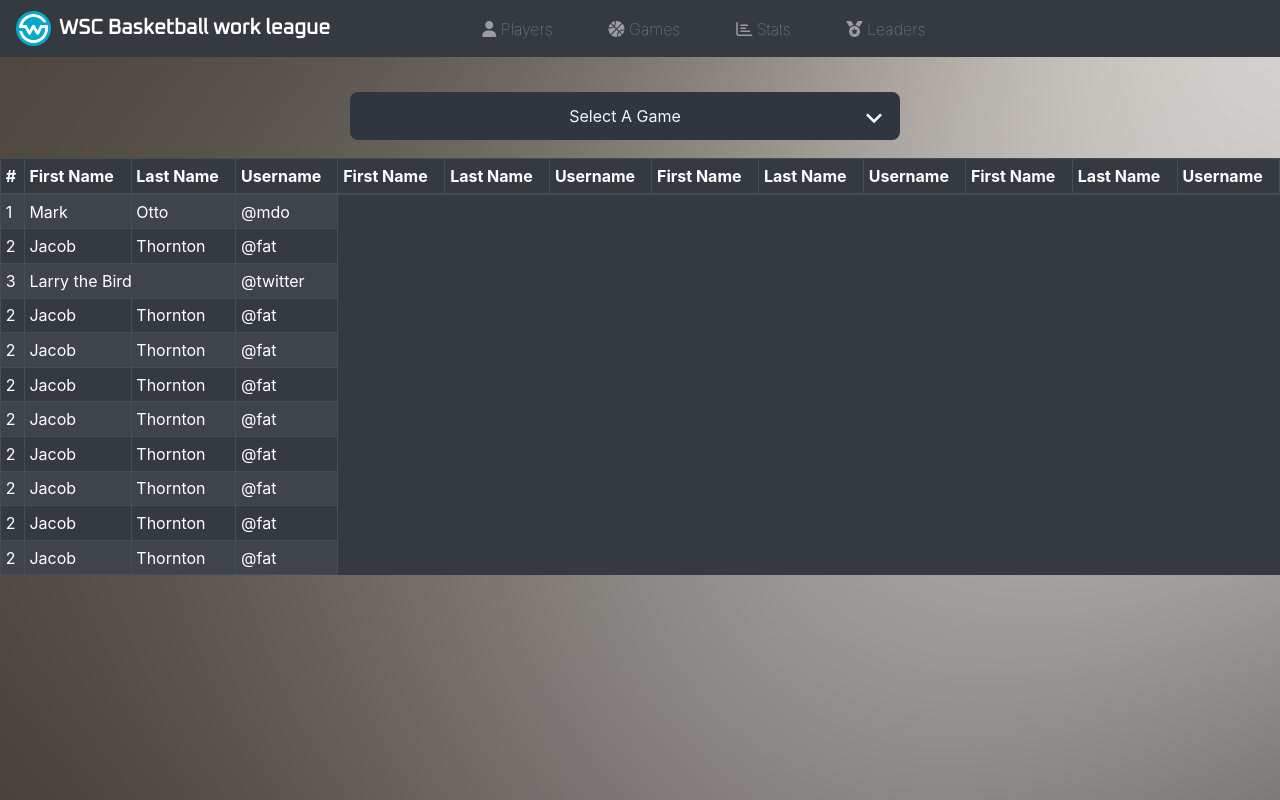
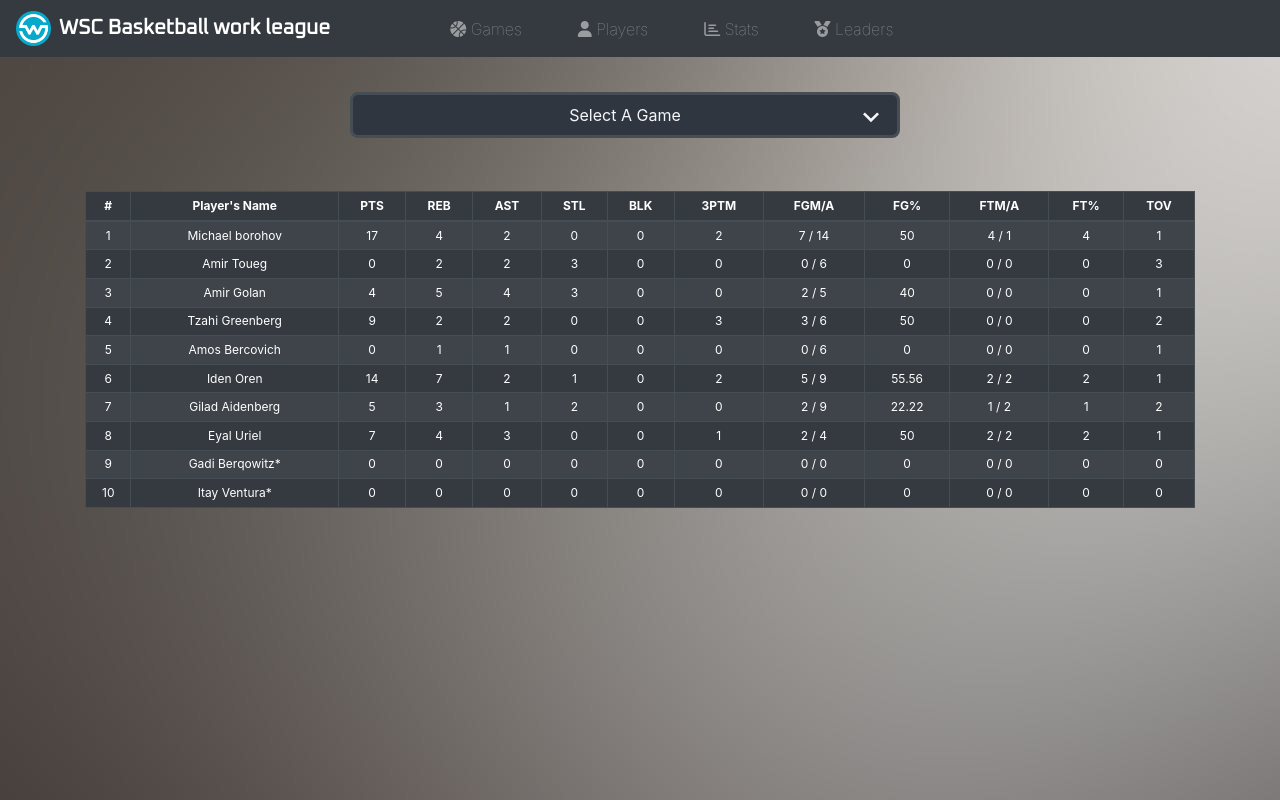
Before and after one commit to MichaelBoRoHoV/WorkLeagueStats, a React (Create React App) app: page /games in a window 1280 px wide. Built offline with nearby package versions, Linux system fonts and the light colour scheme.

Commit message:
new objects and some fixes

```diff
--- a/public/styles.css
+++ b/public/styles.css
@@ -148,7 +148,7 @@ body {
 /**************************************Games-Select************************************************/
 
 .select-game-container{
-    margin: 35px 350px 10px;
+    margin: 35px 350px 45px;
 }
 
 .select-box {
@@ -165,7 +165,7 @@ body {
   width: 100%;
   opacity: 0;
   transition: all 0.4s;
-  border-radius: 8px;
+  border-radius: 0 0 0 8px;
   overflow: hidden;
   order: 1;
 }
@@ -176,7 +176,7 @@ body {
   margin-bottom: 8px;
   color: #f5f6fa;
   position: relative;
-
+  border: 3px solid #454d55;
   order: 0;
 }
 
@@ -190,13 +190,13 @@ body {
   height: 100%;
   width: 32px;
   right: 10px;
-  top: 10px;
+  top: 6px;
 
   transition: all 0.4s;
 }
 
 .select-box .options-container.active {
-  max-height: 240px;
+  max-height: 140px;
   opacity: 1;
   overflow-y: scroll;
   margin-top: 54px;
@@ -210,17 +210,17 @@ body {
 .select-box .options-container::-webkit-scrollbar {
   width: 8px;
   background: #0d141f;
-  border-radius: 0 8px 8px 0;
+
 }
 
 .select-box .options-container::-webkit-scrollbar-thumb {
   background: #525861;
-  border-radius: 0 8px 8px 0;
+
 }
 
 .select-box .option,
 .selected {
-  padding: 12px 24px;
+  padding: 8px 24px;
   cursor: pointer;
   text-align: center;
 }
@@ -261,4 +261,10 @@ body {
 .select-box .options-container.active ~ .search-box input {
   opacity: 1;
   pointer-events: auto;
-  }
+}
+
+/****************************************Games-Table***************************************/
+.games-table{
+  font-size: 12px;
+  text-align: center;
+}
--- a/src/components/GameSelectOptions.jsx
+++ b/src/components/GameSelectOptions.jsx
@@ -1,12 +1,16 @@
 import React from "react";
 
 
+function doSomthing(){
+    console.log("game was chosen");
+
+}
 
 
 function GameSelectOptions(props){
     return (
         <div className="option">
-            <input type="radio" className="radio" id={props.id} name="category" />
+            <input type="radio" onClick={doSomthing} className="radio" id={props.id} name="category" />
             <label htmlFor={props.id}>{props.gameDesciption}</label>
         </div>
     )
--- a/src/components/GameTable.jsx
+++ b/src/components/GameTable.jsx
@@ -1,96 +1,54 @@
 import React from "react";
 import Table from "react-bootstrap/Table";
+import TableRow from "./TableRow";
+import gamePlayerStats from "../objects/gamePlayerStats";
+
 
 
 function GameTable(){
     return (
-        <Table striped bordered hover variant="dark" size="sm">
+        <Table className="games-table" striped bordered hover variant="dark" size="sm">
         <thead>
           <tr>
             <th>#</th>
-            <th>First Name</th>
-            <th>Last Name</th>
-            <th>Username</th>
-            <th>First Name</th>
-            <th>Last Name</th>
-            <th>Username</th>
-            <th>First Name</th>
-            <th>Last Name</th>
-            <th>Username</th>
-            <th>First Name</th>
-            <th>Last Name</th>
-            <th>Username</th>
+            <th>Player's Name</th>
+            <th>PTS</th>
+            <th>REB</th>
+            <th>AST</th>
+            <th>STL</th>
+            <th>BLK</th>
+            <th>3PTM</th>
+            <th>FGM/A</th>
+            <th>FG%</th>
+            <th>FTM/A</th>
+            <th>FT%</th>
+            <th>TOV</th>
           </tr>
         </thead>
         <tbody>
-          <tr>
-            <td>1</td>
-            <td>Mark</td>
-            <td>Otto</td>
-            <td>@mdo</td>
-          </tr>
-          <tr>
-            <td>2</td>
-            <td>Jacob</td>
-            <td>Thornton</td>
-            <td>@fat</td>
-          </tr>
-          <tr>
-            <td>3</td>
-            <td colSpan="2">Larry the Bird</td>
-            <td>@twitter</td>
-          </tr>
-          <tr>
-            <td>2</td>
-            <td>Jacob</td>
-            <td>Thornton</td>
-            <td>@fat</td>
-          </tr>
-          <tr>
-            <td>2</td>
-            <td>Jacob</td>
-            <td>Thornton</td>
-            <td>@fat</td>
-          </tr>
-          <tr>
-            <td>2</td>
-            <td>Jacob</td>
-            <td>Thornton</td>
-            <td>@fat</td>
-          </tr>
-          <tr>
-            <td>2</td>
-            <td>Jacob</td>
-            <td>Thornton</td>
-            <td>@fat</td>
-          </tr>
-          <tr>
-            <td>2</td>
-            <td>Jacob</td>
-            <td>Thornton</td>
-            <td>@fat</td>
-          </tr>
-          <tr>
-            <td>2</td>
-            <td>Jacob</td>
-            <td>Thornton</td>
-            <td>@fat</td>
-          </tr>
-          <tr>
-            <td>2</td>
-            <td>Jacob</td>
-            <td>Thornton</td>
-            <td>@fat</td>
-          </tr>
-          <tr>
-            <td>2</td>
-            <td>Jacob</td>
-            <td>Thornton</td>
-            <td>@fat</td>
-          </tr>
+              {gamePlayerStats.map(playerStats=> (
+                <TableRow
+                key = {playerStats.playerId}
+                id = {playerStats.playerId}
+                playerName = {playerStats.playerName}
+                pts = {playerStats.points}
+                reb = {playerStats.rebounds}
+                ast = {playerStats.assists}
+                stl = {playerStats.steals}
+                blk = {playerStats.blocks}
+                threePointsMade = {playerStats.threePointsMade}
+                fgm = {playerStats.fieldGoalMade}
+                fga = {playerStats.fieldGoalAtt}
+                fgp = {playerStats.fieldGoalPct}
+                ftm = {playerStats.freeThrowMade}
+                fta = {playerStats.freeThrowAtt}
+                ftp = {playerStats.freeThrowMade}
+                tov = {playerStats.turnover}
+               />
+              ))}
         </tbody>
       </Table>
     )
-}
+};
 
 export default GameTable;
--- a/src/components/NavigationBar.jsx
+++ b/src/components/NavigationBar.jsx
@@ -15,13 +15,13 @@ function NavigationBar() {
             <Link className="navbar-brand ml-2 font-weight-bold" to ="/" >WSC Basketball work league</Link>
             <div className="container-fluied">
                 <Nav>
+                <Link className="nav-item nav-link pl-3" to="/games">
+                        <i className="fas fa-basketball-ball" aria-hidden="true"></i>
+                        {' '}Games
+                    </Link>
                     <Link className="nav-item nav-link pl-5" to="/players">
                         <i className="fas fa-user"></i>
                         {' '}Players <span className="sr-only"></span>
-                    </Link>
-                    <Link className="nav-item nav-link pl-5" to="/games">
-                        <i className="fas fa-basketball-ball" aria-hidden="true"></i>
-                        {' '}Games
                     </Link>
                     <Link className="nav-item nav-link pl-5" to="/stats">
                         <i className="far fa-chart-bar"></i>
--- /dev/null
+++ b/src/components/TableRow.jsx
@@ -0,0 +1,24 @@
+import React from 'react';
+
+
+function TableRow(props){
+    return (
+        <tr>
+        <td>{props.id}</td>
+        <td>{props.playerName}</td>
+        <td>{props.pts}</td>
+        <td>{props.reb}</td>
+        <td>{props.ast}</td>
+        <td>{props.stl}</td>
+        <td>{props.blk}</td>
+        <td>{props.threePointsMade}</td>
+        <td>{props.fgm} / {props.fga}</td>
+        <td>{props.fgp}</td>
+        <td>{props.ftm} / {props.fta}</td>
+        <td>{props.ftp}</td>
+        <td>{props.tov}</td>
+      </tr>
+    )
+};
+
+export default TableRow;
--- /dev/null
+++ b/src/objects/gamePlayerStats.js
@@ -0,0 +1,197 @@
+const gamePlayerStats = [
+    {
+        playerId: 1,
+        playerName: "Michael borohov",
+        points: 17,
+        rebounds: 4,
+        assists: 2,
+        steals: 0,
+        blocks: 0,
+        threePointsAtt: 2,
+        threePointsMade: 2,
+        threePointPct: 100,
+        fieldGoalAtt: 14,
+        fieldGoalMade: 7,
+        fieldGoalPct: 50,
+        freeThrowAtt: 1,
+        freeThrowMade: 4,
+        freeThrowPct: 25,
+        turnover:1
+
+    },
+    {
+        playerId: 2,
+        playerName: "Amir Toueg",
+        points: 0,
+        rebounds: 2,
+        assists: 2,
+        steals: 3,
+        blocks: 0,
+        threePointsAtt: "n/a",
+        threePointsMade: 0,
+        threePointPct: "n/a",
+        fieldGoalAtt: 6,
+        fieldGoalMade: 0,
+        fieldGoalPct: 0,
+        freeThrowAtt: 0,
+        freeThrowMade: 0,
+        freeThrowPct: 0,
+        turnover:3
+    },
+    {
+        playerId: 3,
+        playerName: "Amir Golan",
+        points: 4,
+        rebounds: 5,
+        assists: 4,
+        steals: 3,
+        blocks: 0,
+        threePointsAtt: "n/a",
+        threePointsMade: 0,
+        threePointPct: "n/a",
+        fieldGoalAtt: 5,
+        fieldGoalMade: 2,
+        fieldGoalPct: 40,
+        freeThrowAtt: 0,
+        freeThrowMade: 0,
+        freeThrowPct: 0,
+        turnover:1
+    },
+    {
+        playerId: 4,
+        playerName: "Tzahi Greenberg",
+        points: 9,
+        rebounds: 2,
+        assists: 2,
+        steals: 0,
+        blocks: 0,
+        threePointsAtt: "n/a",
+        threePointsMade: 3,
+        threePointPct: "n/a",
+        fieldGoalAtt: 6,
+        fieldGoalMade: 3,
+        fieldGoalPct: 50,
+        freeThrowAtt: 0,
+        freeThrowMade: 0,
+        freeThrowPct: 0,
+        turnover:2
+    },
+    {
+        playerId: 5,
+        playerName: "Amos Bercovich",
+        points: 0,
+        rebounds: 1,
+        assists: 1,
+        steals: 0,
+        blocks: 0,
+        threePointsAtt: "n/a",
+        threePointsMade: 0,
+        threePointPct: "n/a",
+        fieldGoalAtt: 6,
+        fieldGoalMade: 0,
+        fieldGoalPct: 0,
+        freeThrowAtt: 0,
+        freeThrowMade: 0,
+        freeThrowPct: 0,
+        turnover:1
+    },
+    {
+        playerId: 6,
+        playerName: "Iden Oren",
+        points: 14,
+        rebounds: 7,
+        assists: 2,
+        steals: 1,
+        blocks: 0,
+        threePointsAtt: "n/a",
+        threePointsMade: 2,
+        threePointPct: "n/a",
+        fieldGoalAtt: 9,
+        fieldGoalMade: 5,
+        fieldGoalPct: 55.56,
+        freeThrowAtt: 2,
+        freeThrowMade: 2,
+        freeThrowPct: 100,
+        turnover:1
+    },
+    {
+        playerId: 7,
+        playerName: "Gilad Aidenberg",
+        points: 5,
+        rebounds: 3,
+        assists: 1,
+        steals: 2,
+        blocks: 0,
+        threePointsAtt: "n/a",
+        threePointsMade: 0,
+        threePointPct: "n/a",
+        fieldGoalAtt: 9,
+        fieldGoalMade: 2,
+        fieldGoalPct: 22.22,
+        freeThrowAtt: 2,
+        freeThrowMade: 1,
+        freeThrowPct: 50,
+        turnover:2
+    },
+    {
+        playerId: 8,
+        playerName: "Eyal Uriel",
+        points: 7,
+        rebounds: 4,
+        assists: 3,
+        steals: 0,
+        blocks: 0,
+        threePointsAtt: "n/a",
+        threePointsMade: 1,
+        threePointPct: "n/a",
+        fieldGoalAtt: 4,
+        fieldGoalMade: 2,
+        fieldGoalPct: 50,
+        freeThrowAtt: 2,
+        freeThrowMade: 2,
+        freeThrowPct: 100,
+        turnover:1
+    },
+    {
+        playerId: 9,
+        playerName: "Gadi Berqowitz*",
+        points: 0,
+        rebounds: 0,
+        assists: 0,
+        steals: 0,
+        blocks: 0,
+        threePointsAtt: "n/a",
+        threePointsMade: 0,
+        threePointPct: "n/a",
+        fieldGoalAtt: 0,
+        fieldGoalMade: 0,
+        fieldGoalPct: 0,
+        freeThrowAtt: 0,
+        freeThrowMade: 0,
+        freeThrowPct: 0,
+        turnover:0
+    },
+    {
+        playerId: 10,
+        playerName: "Itay Ventura*",
+        points: 0,
+        rebounds: 0,
+        assists: 0,
+        steals: 0,
+        blocks: 0,
+        threePointsAtt: "n/a",
+        threePointsMade: 0,
+        threePointPct: "n/a",
+        fieldGoalAtt: 0,
+        fieldGoalMade: 0,
+        fieldGoalPct: 0,
+        freeThrowAtt: 0,
+        freeThrowMade: 0,
+        freeThrowPct: 0,
+        turnover:0
+    }
+
+
+];
+
+export  default gamePlayerStats;
--- a/src/objects/players.js
+++ b/src/objects/players.js
@@ -16,8 +16,8 @@ const players = [
     {
         id: 2,
         firstName: "Amir",
-        lastName: "Tawig",
-        displayName: "A.Tawig",
+        lastName: "Toueg",
+        displayName: "A.Toueg",
         jersey: 42,
         imgURL: "../images/default.png",
         team: "WSC-East",
--- a/src/pages/Games.js
+++ b/src/pages/Games.js
@@ -1,6 +1,9 @@
 import React from "react";
 import GameSelect from "../components/GameSelect";
 import GameTable from "../components/GameTable";
+
+
+//destruct the gamePlayerStats object and create a function to insertRows.
 
 
 function GamesPage() {
@@ -9,7 +12,9 @@ function GamesPage() {
             <div className="select-game-container">
                 <GameSelect />
             </div>
-            <GameTable />
+            <div className="container">
+                <GameTable/>
+            </div>
         </div>
     )
 };
```
Also changed, not shown: src/components/GameSelect.jsx (+4 -6 lines), src/objects/games.js (+162 -0 lines).
